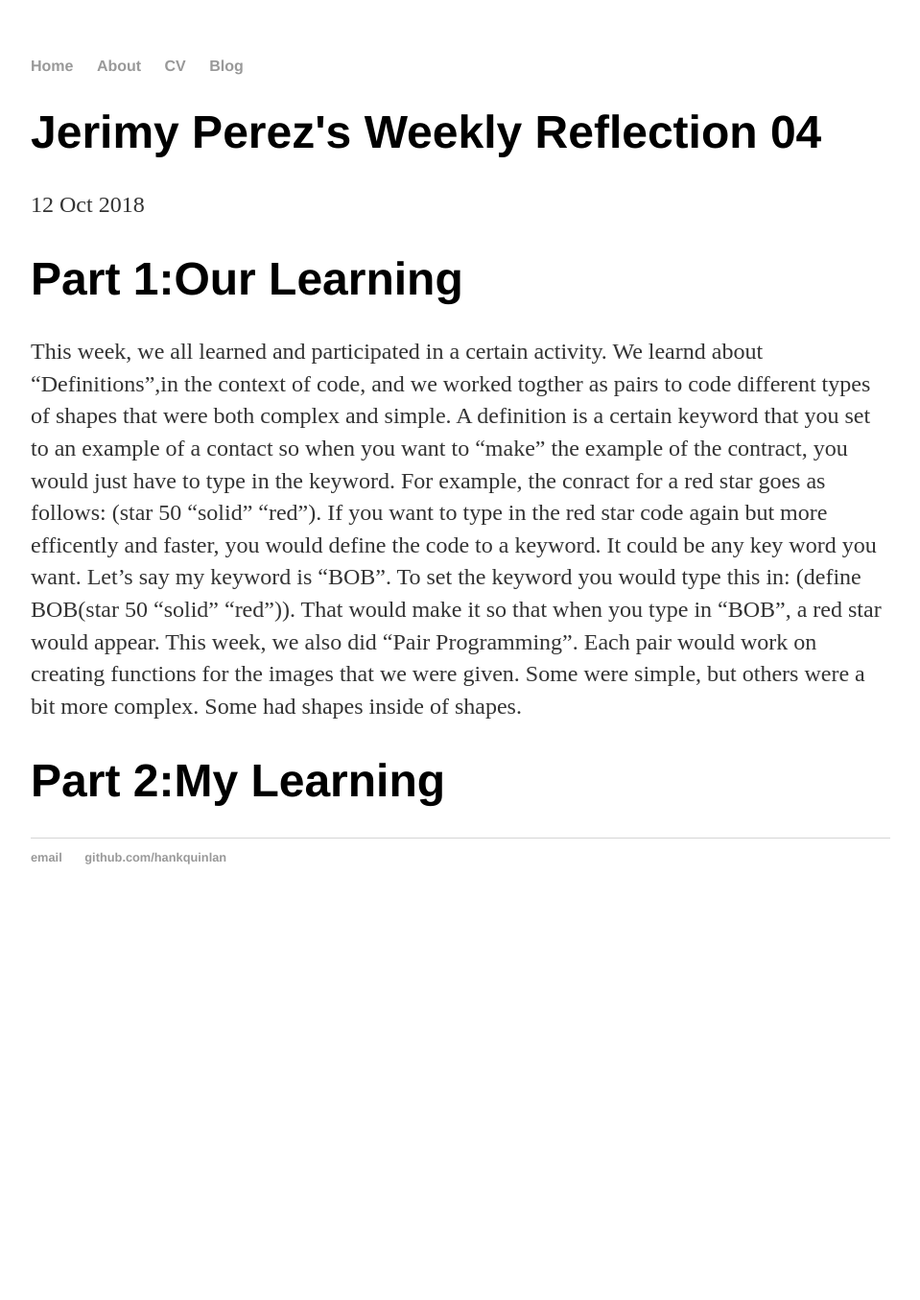
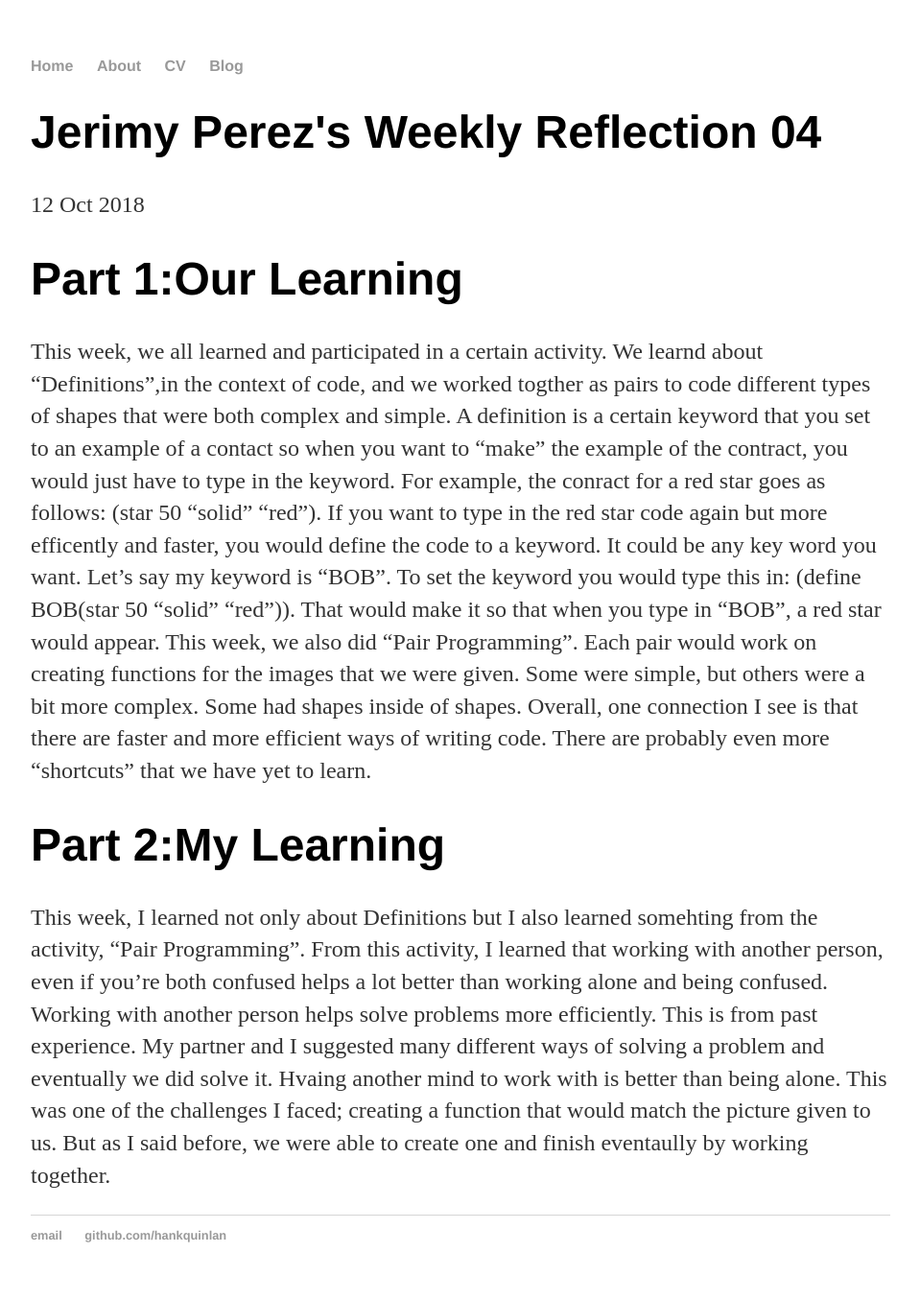
Before and after one commit to Jerimyp1996/Jerimyp1996.github.io, a Jekyll site: the page built from _posts/2018-10-12-weekly-reflection-04.md, in a window 1280 px wide. Shown: the whole page at 96% size, without its empty margins (160-1119 px from the left). Built offline with Jekyll 4.4.1, drawn with Linux system fonts in a browser that asks for light colours; before the commit the page ends 961 px from its top, so only the background shows below that.

Commit message:
Update 2018-10-12-weekly-reflection-04.md

```diff
--- a/_posts/2018-10-12-weekly-reflection-04.md
+++ b/_posts/2018-10-12-weekly-reflection-04.md
@@ -6,6 +6,8 @@
 
 # Part 1:Our Learning
 
- This week, we all learned and participated in a certain activity. We learnd about "Definitions",in the context of code, and we worked togther as pairs to code different types of shapes that were both complex and simple. A definition is a certain keyword that you set to an example of a contact so when you want to "make" the example of the contract, you would just have to type in the keyword. For example, the conract for a red star goes as follows: (star 50 "solid" "red"). If you want to type in the red star code again but more efficently and faster, you would define the code to a keyword. It could be any key word you want. Let's say my keyword is "BOB". To set the keyword you would type this in: (define BOB(star 50 "solid" "red")). That would make it so that when you type in "BOB", a red star would appear. This week, we also did "Pair Programming". Each pair would work on creating functions for the images that we were given. Some were simple, but others were a bit more complex. Some had shapes inside of shapes.
+ This week, we all learned and participated in a certain activity. We learnd about "Definitions",in the context of code, and we worked togther as pairs to code different types of shapes that were both complex and simple. A definition is a certain keyword that you set to an example of a contact so when you want to "make" the example of the contract, you would just have to type in the keyword. For example, the conract for a red star goes as follows: (star 50 "solid" "red"). If you want to type in the red star code again but more efficently and faster, you would define the code to a keyword. It could be any key word you want. Let's say my keyword is "BOB". To set the keyword you would type this in: (define BOB(star 50 "solid" "red")). That would make it so that when you type in "BOB", a red star would appear. This week, we also did "Pair Programming". Each pair would work on creating functions for the images that we were given. Some were simple, but others were a bit more complex. Some had shapes inside of shapes. Overall, one connection I see is that there are faster and more efficient ways of writing code. There are probably even more "shortcuts" that we have yet to learn.
 
 # Part 2:My Learning
+
+ This week, I learned not only about Definitions but I also learned somehting from the activity, "Pair Programming". From this activity, I learned that working with another person, even if you're both confused helps a lot better than working alone and being confused. Working with another person helps solve problems more efficiently. This is from past experience. My partner and I suggested many different ways of solving a problem and eventually we did solve it. Hvaing another mind to work with is better than being alone. This was one of the challenges I faced; creating a function that would match the picture given to us. But as I said before, we were able to create one and finish eventaully by working together.
```
